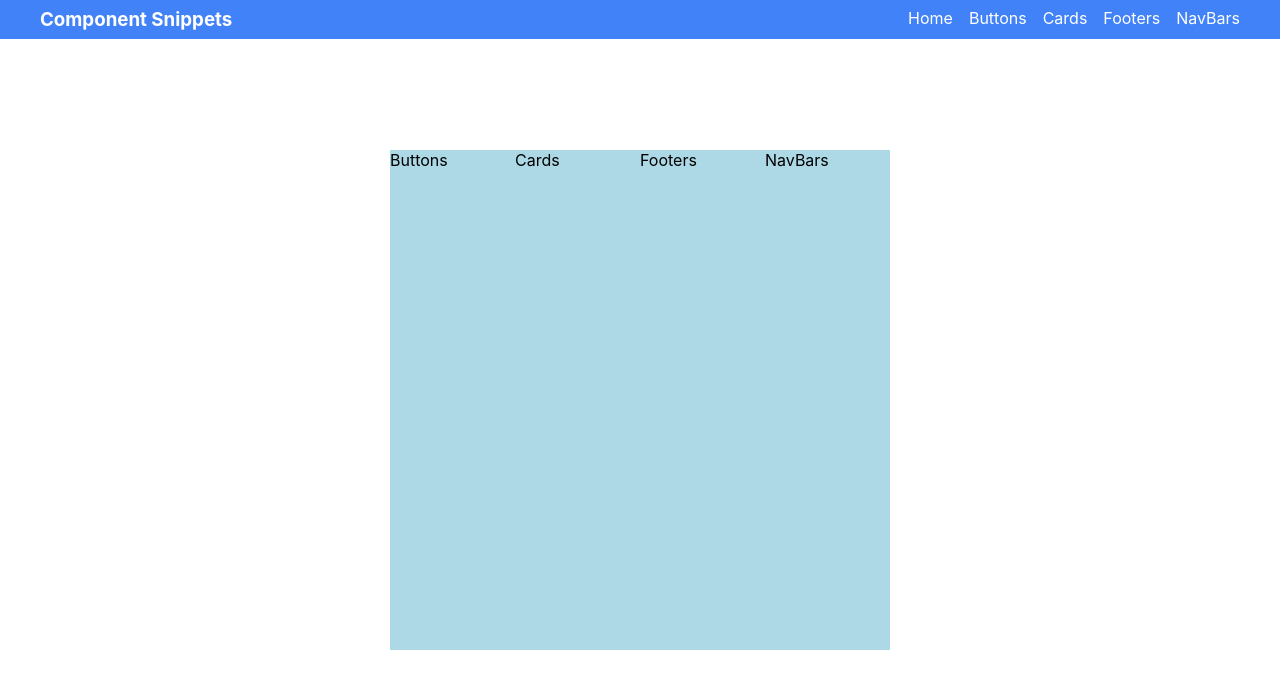
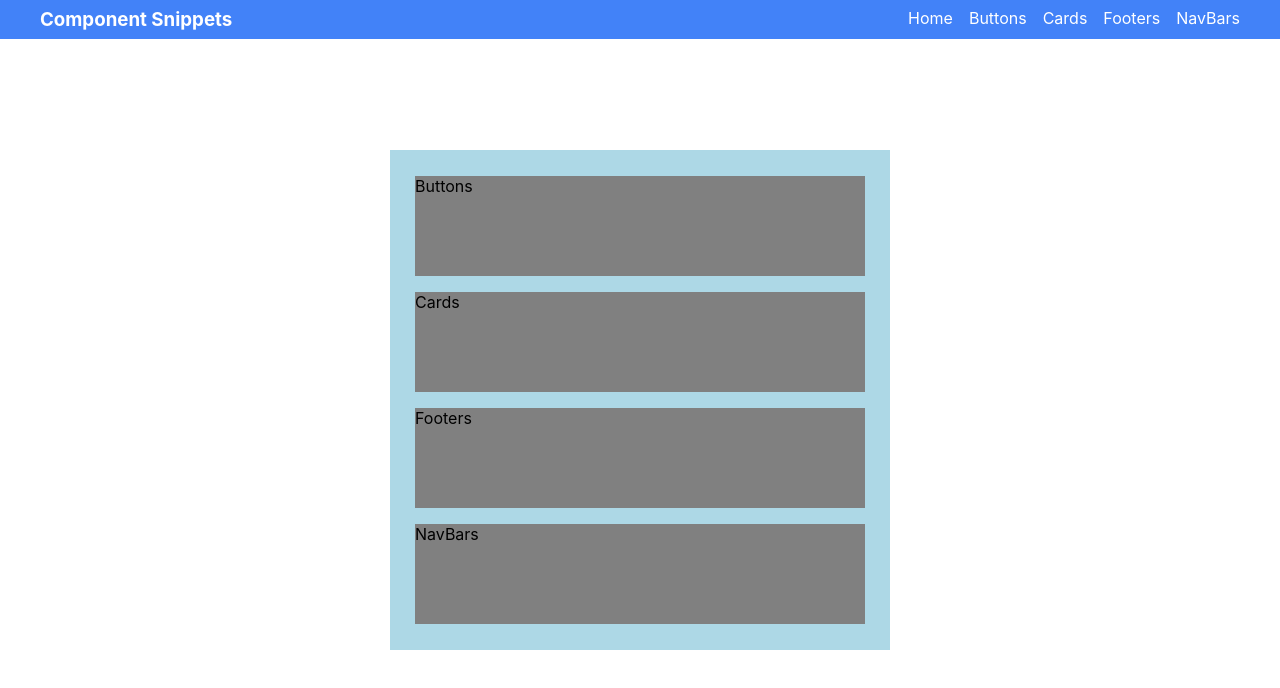
Before and after one commit to JulianEhiem/comp-library, a React (Create React App) app: page / in a window 1280 px wide. Shown: the top 688 px of the page. Built offline with nearby package versions, Linux system fonts and the light colour scheme.

Commit message:
styled component divs

```diff
--- a/src/App.css
+++ b/src/App.css
@@ -6,13 +6,18 @@
 }
 .components-container{
   display: flex;
+  gap: 1rem;
+  flex-direction: column;
   width: 500px;
   height: 500px;
   background-color: lightblue;
   align-self: center;
   justify-self: center;
+  justify-content: center;
 }
 .component-links{
-  width: 150px;
-  height: 250px;
+  width: 90%;
+  height: 100px;
+  background-color: grey;
+  align-self: center;
 }
```
